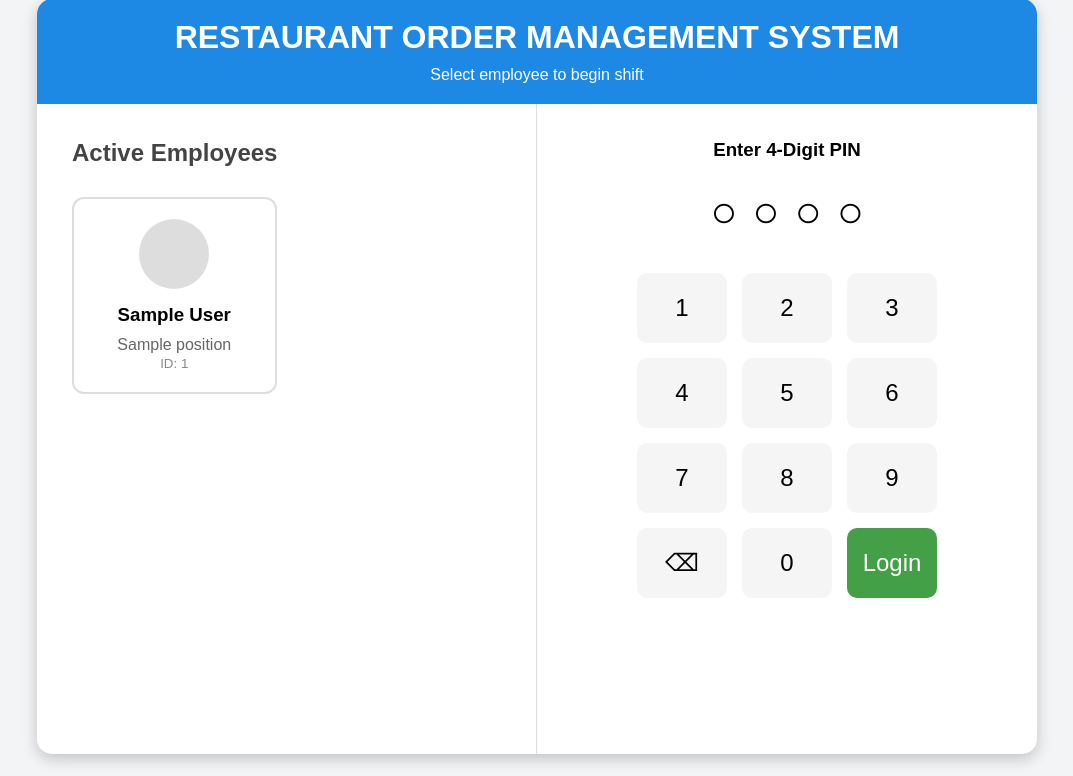
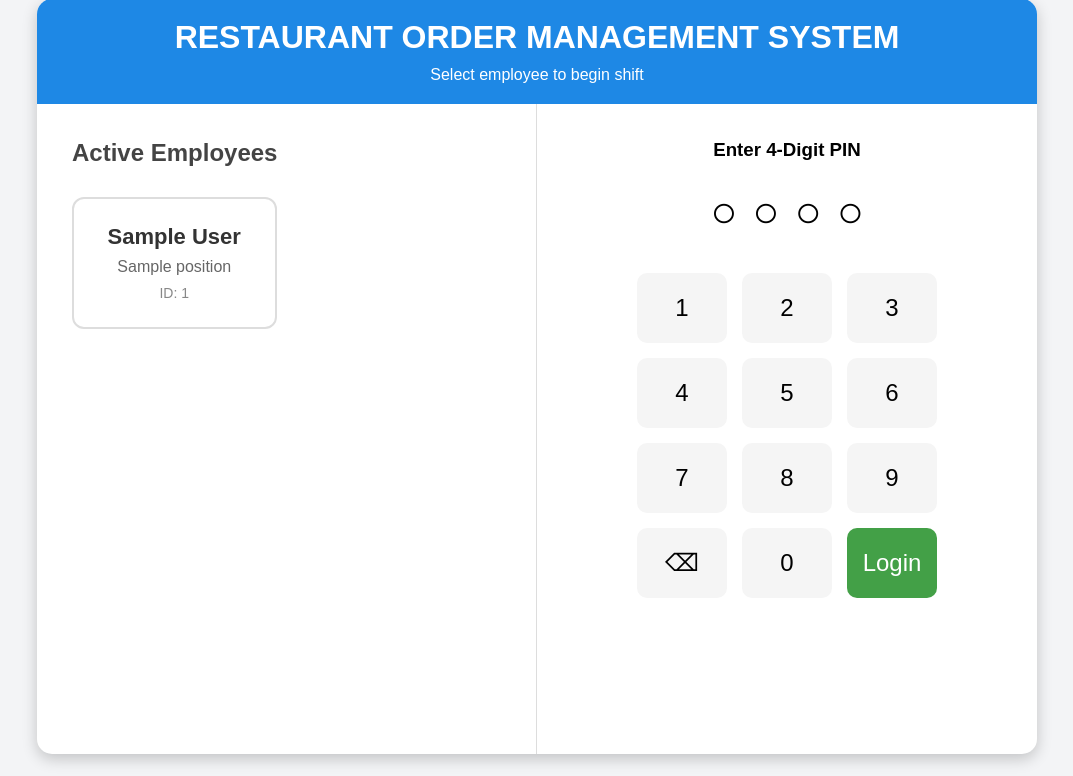
Before and after one commit to hgnhung/Restaurant-Order-Management-System, a Flask app: template templates/login/login.html in a window 1280 px wide. Shown: the part 24-800 px from the top of the page, without its empty margins (103-1176 px from the left). Run offline with Flask 3, Linux system fonts and the light colour scheme; the template is opened without the code that fills it: most values are stand-ins (such as "Sample title", 1, 10 or a date in 2020).

Commit message:
Complete authentication module and improve login UI

```diff
--- a/static/css/login.css
+++ b/static/css/login.css
@@ -121,7 +121,7 @@ body{
 
     text-align:center;
 
-    padding:20px;
+    padding:25px 15px;
 
     cursor:pointer;
 
@@ -143,35 +143,24 @@ body{
 
     color:white;
 
+    border-color:#1e88e5;
+
 }
 
-.avatar{
+.employee-card.active p,
+.employee-card.active small{
 
-    width:70px;
-
-    height:70px;
-
-    margin:auto;
-
-    background:#ddd;
-
-    border-radius:50%;
-
-    display:flex;
-
-    justify-content:center;
-
-    align-items:center;
-
-    font-size:30px;
-
-    margin-bottom:15px;
+    color:white;
 
 }
 
 .employee-card h3{
 
-    margin-bottom:10px;
+    margin-bottom:8px;
+
+    font-size:22px;
+
+    color:#333;
 
 }
 
@@ -179,11 +168,17 @@ body{
 
     color:#666;
 
+    margin-bottom:8px;
+
+    font-size:16px;
+
 }
 
 .employee-card small{
 
     color:#888;
+
+    font-size:14px;
 
 }
 
--- a/templates/login/login.html
+++ b/templates/login/login.html
@@ -35,17 +35,13 @@
                 data-userid="{{ employee.userID }}"
                 onclick="selectEmployee(this)">
 
-                    <div class="avatar">
+                <h3>{{ employee.fullName }}</h3>
 
-                    </div>
+                <p>{{ employee.position }}</p>
 
-                    <h3>{{ employee.fullName }}</h3>
+                <small>ID: {{ employee.userID }}</small>
 
-                    <p>{{ employee.position }}</p>
-
-                    <small>ID: {{ employee.userID }}</small>
-
-                </div>
+            </div>
 
                 {% endfor %}
 
```
